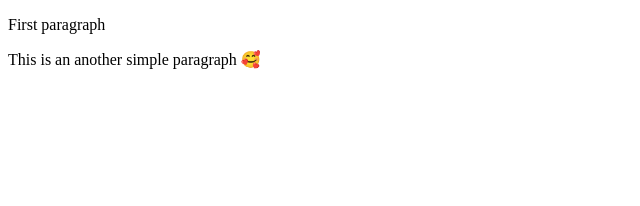
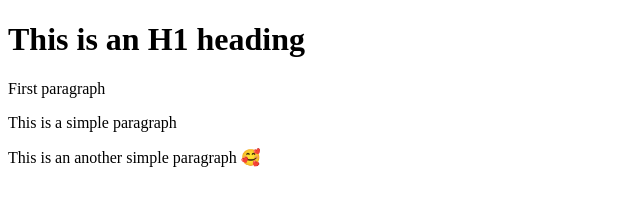
Before and after one commit to kusumo1920/git-play-amigoscode, a plain HTML site: page index.html in a window 1280 px wide. Shown: the whole page, without its empty margins (0-640 px from the left). Drawn offline with Linux system fonts and the light colour scheme.

Commit message:
Update index.html from local

```diff
--- a/index.html
+++ b/index.html
@@ -7,7 +7,9 @@
     <title>Index Page</title>
   </head>
   <body>
+    <h1>This is an H1 heading</h1>
     <p>First paragraph</p>
+    <p>This is a simple paragraph</p>
     <p>This is an another simple paragraph 🥰</p>
   </body>
 </html>
```
